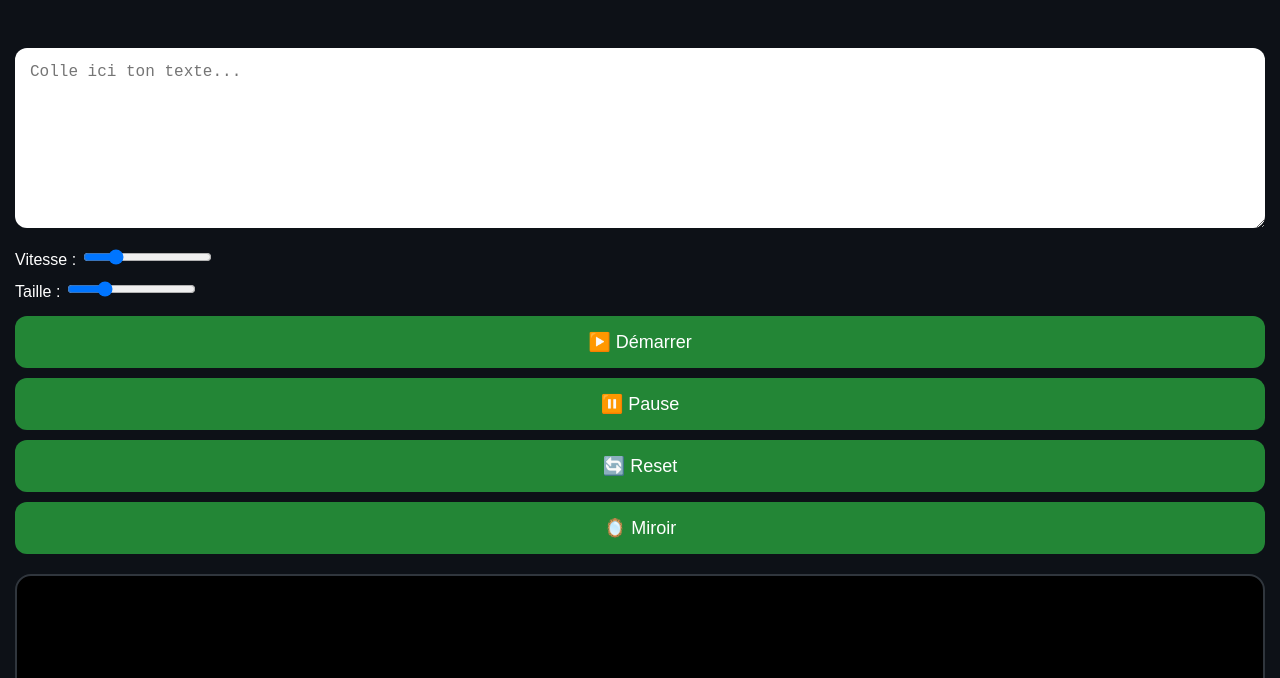
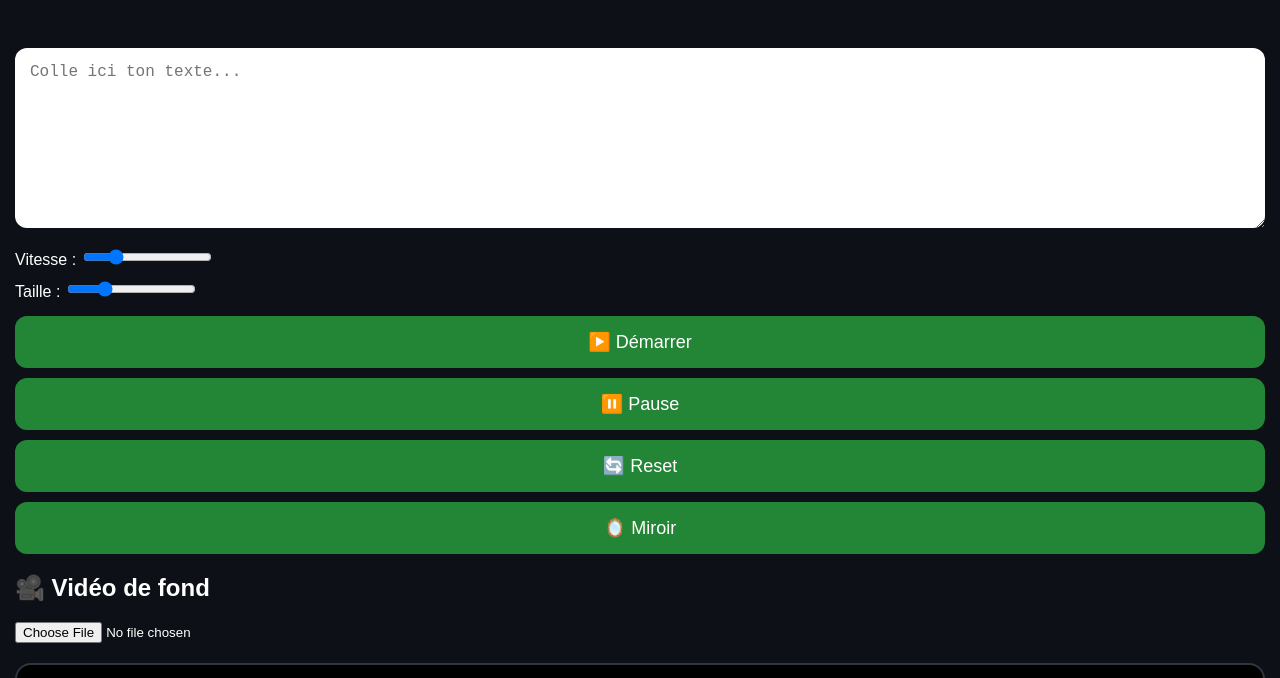
Before and after one commit to Chasmet/Grok-teleprompter-, a plain HTML site: page index.html in a window 1280 px wide. Shown: the part 122-800 px from the top of the page. Drawn offline with Linux system fonts and the light colour scheme.

Commit message:
Ajouter import vidéo

```diff
--- a/index.html
+++ b/index.html
@@ -28,6 +28,12 @@
       <button id="mirrorBtn">🪞 Miroir</button>
     </div>
 
+    <section>
+      <h2>🎥 Vidéo de fond</h2>
+      <input type="file" id="videoInput" accept="video/*">
+      <video id="backgroundVideo" controls playsinline style="width:100%; max-height:300px; margin-top:10px; border-radius:12px; display:none;"></video>
+    </section>
+
     <section id="teleprompterContainer">
       <div id="teleprompter"></div>
     </section>
```
